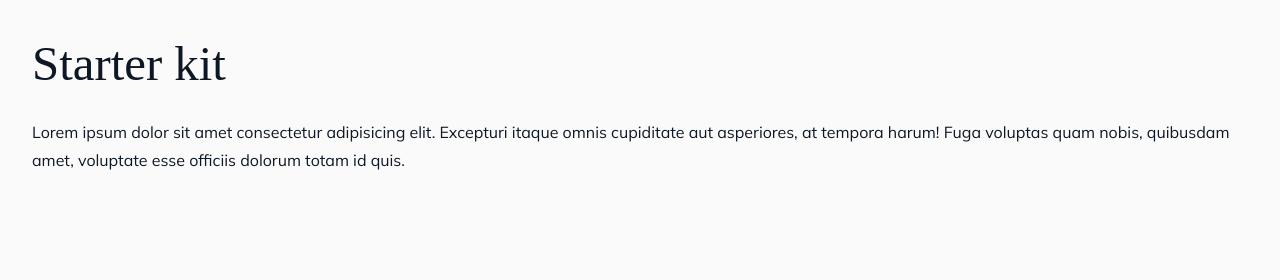
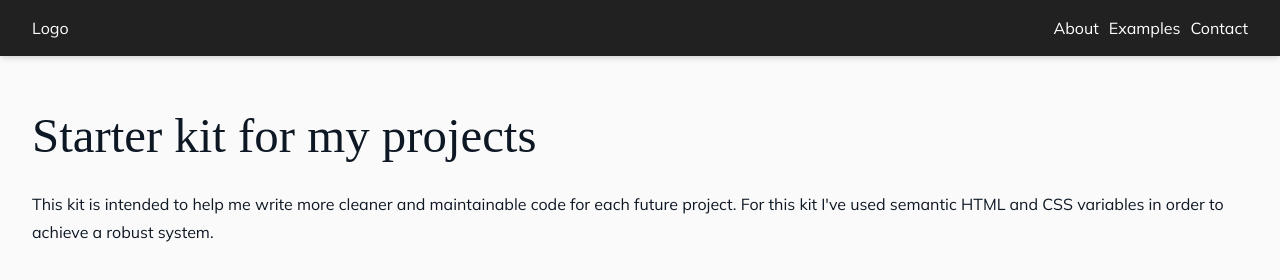
Before and after one commit to alexandracaulea/new-kit-project, a website: page public/index.html in a window 1280 px wide. Drawn offline with Linux system fonts and the light colour scheme; a web font is replaced by a local one.

Commit message:
1. Add header section 2. Add project description 3. Add CSS styles

```diff
--- a/public/index.html
+++ b/public/index.html
@@ -6,7 +6,7 @@
     <meta name="description" content="Starter kit for my projects" />
     <meta name="keywords" content="starter kit" />
     <meta name="author" content="Alexandra Caulea" />
-    <title>Starter Kit for my projects</title>
+    <title>Starter kit for my projects</title>
     <meta name="twitter:url" content="https://new-project-kit.netlify.app/" />
     <meta name="twitter:title" property="og:title" content="Starter kit project">
     <meta name="twitter:image" content="../src/images/img.png">
@@ -22,9 +22,27 @@
     <link rel="stylesheet" href="../src/css/style.css" />
   </head>
   <body>
+    <header class="header">
+      <a href="#" class="logo">Logo</a>
+      <nav class="nav">
+        <ul class="nav__list">
+          <li class="nav__item">
+            <a class="nav__link" href="#">About</a>
+          </li>
+          <li class="nav__item">
+            <a class="nav__link" href="#">Examples</a>
+          </li>
+          <li class="nav__item">
+            <a class="nav__link" href="#">Contact</a>
+          </li>
+        </ul>
+      </nav>
+
+    </header>
     <main class="layout">
-      <h1>Starter kit</h1>
-      <p>Lorem ipsum dolor sit amet consectetur adipisicing elit. Excepturi itaque omnis cupiditate aut asperiores, at tempora harum! Fuga voluptas quam nobis, quibusdam amet, voluptate esse officiis dolorum totam id quis.</p>
+      <h1>Starter kit for my projects</h1>
+      <p>This kit is intended to help me write more cleaner and maintainable code for each future project. For this kit I've used semantic HTML and CSS variables in order to achieve a robust system.</p>
+
     </main>
     <!-- <script src="../src/js/index.js"></script> -->
   </body>
--- a/src/css/style.css
+++ b/src/css/style.css
@@ -21,6 +21,7 @@
 
   --background: var(--white-20);
   --textColor: var(--black);
+  --headerBackground: var(--grey-80);
 
   /* Type */
   --headingFont: 'Ovo', serif;
@@ -33,8 +34,17 @@
   --h5: 1.25rem;
   --smallText: 0.8rem;
 
-  /* Postioning */
+  /* Positioning */
   --containerPadding: 2.5%;
+  --headerHeight: 3.5rem;
+
+  /* Elevation */
+  --level-1: 0 1px 2px 0 rgba(0, 0, 0, 0.05);
+  --level-2: 0 1px 3px 0 rgba(0, 0, 0, 0.1), 0 1px 2px 0 rgba(0, 0, 0, 0.06);
+  --level-3: 0 4px 6px -1px rgba(0, 0, 0, 0.1),
+    0 2px 4px -1px rgba(0, 0, 0, 0.06);
+  --level-4: 0 10px 15px -3px rgba(0, 0, 0, 0.1),
+    0 4px 6px -2px rgba(0, 0, 0, 0.05);
 }
 
 html {
@@ -97,8 +107,50 @@ small,
   font-size: var(--smallText);
 }
 
+ul {
+  margin: 0;
+  padding: 0;
+  list-style-type: none;
+}
+
+.header {
+  display: flex;
+  justify-content: space-between;
+  align-items: center;
+  padding: 0 var(--containerPadding);
+  position: fixed;
+  left: 0;
+  right: 0;
+  height: var(--headerHeight);
+  width: 100%;
+  background-color: var(--headerBackground);
+  color: #fff;
+  box-shadow: var(--level-3);
+}
+
+.header a {
+  color: #fff;
+  text-decoration: none;
+}
+
+.nav__list {
+  display: flex;
+}
+
+.nav__item + .nav__item {
+  margin-left: 10px;
+}
+
+.nav__link {
+  transition: box-shadow 0.3s ease-in-out;
+}
+
+.nav__link:hover {
+  box-shadow: 0 2px #fff;
+}
+
 .layout {
-  padding: var(--containerPadding);
+  padding: calc(3rem + var(--headerHeight)) var(--containerPadding);
   max-width: 1280px;
   margin: 0 auto;
 }
```
